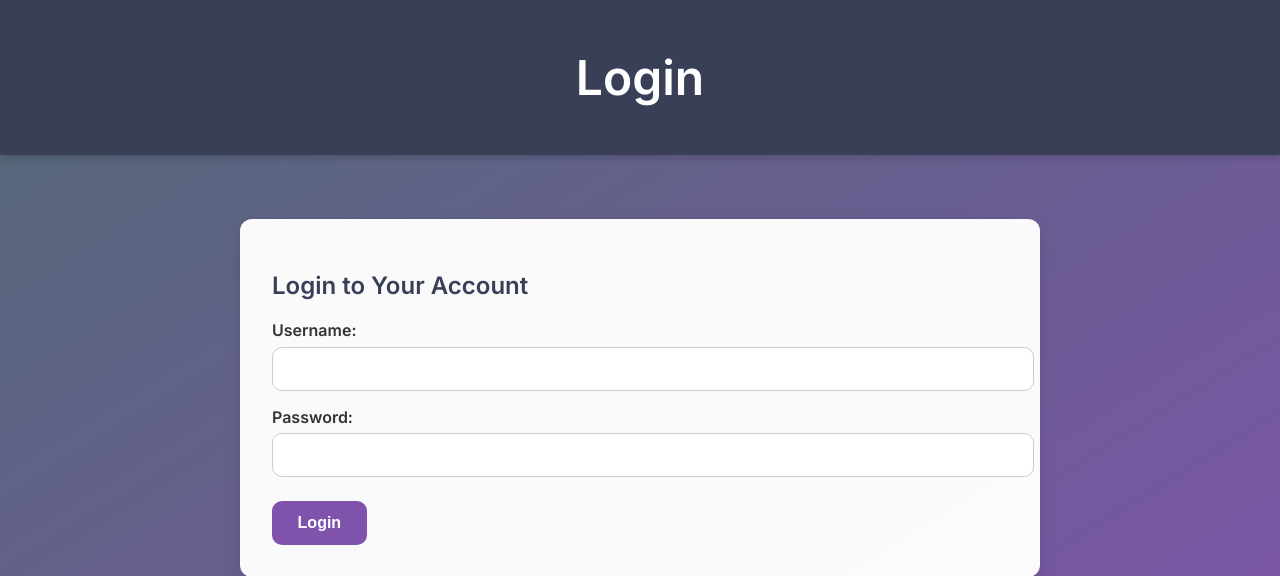
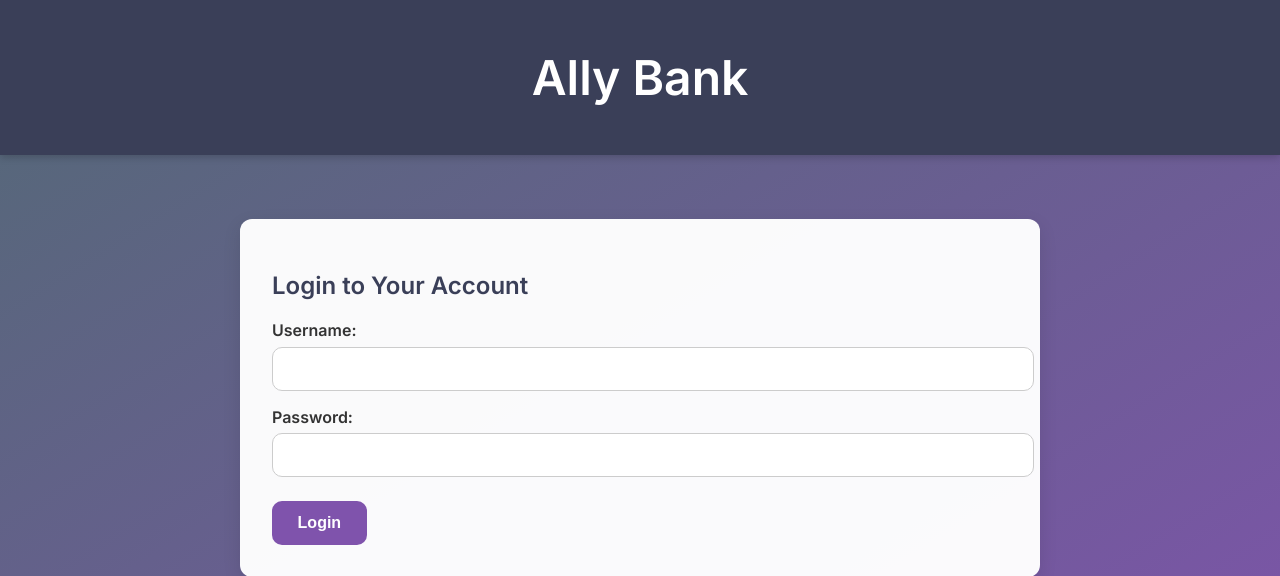
Before and after one commit to mohanramshrinivasan/MastersResearchProject_SLU, a Flask app: page / in a window 1280 px wide. Shown: the top 576 px of the page. Run offline with Flask 3, Linux system fonts and the light colour scheme.

Commit message:
changed name

```diff
--- a/frontend-app/templates/login.html
+++ b/frontend-app/templates/login.html
@@ -5,7 +5,7 @@
   <link rel="stylesheet" href="/static/styles.css">
 </head>
 <body>
-  <header><h1>Login</h1></header>
+  <header><h1>Ally Bank</h1></header>
   <main>
     <div class="form-container">
       <h2>Login to Your Account</h2>
```
